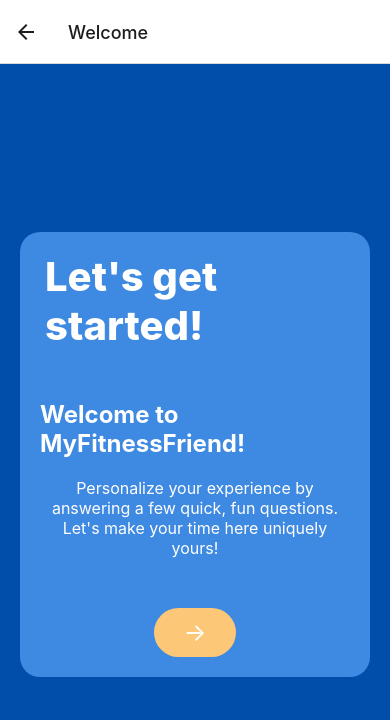
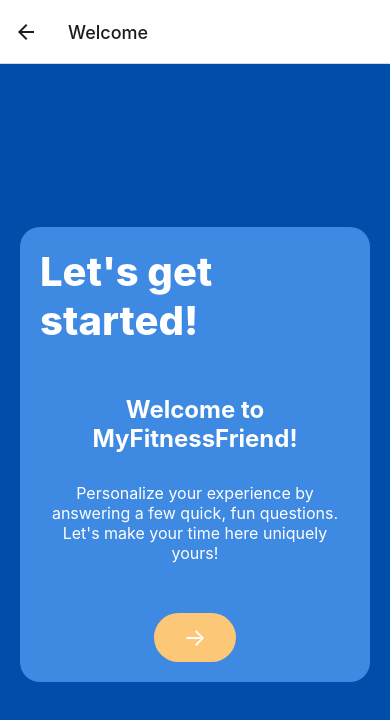
Before and after one commit to jebbwang/MyFitnessFriend, a React Native app in the folder MFF-Frontend/: screen /Welcome in a window 390 px wide. Shown: the top 720 px of the page. Built offline with nearby package versions, Linux system fonts and the light colour scheme.

Commit message:
updated welcome card

```diff
--- a/MFF-Frontend/CreateAccount/WelcomePage.js
+++ b/MFF-Frontend/CreateAccount/WelcomePage.js
@@ -5,7 +5,10 @@
   return (
     <View style={styles.container}>
       <View style={styles.card}>
-        <Text style={styles.header}>Let's get started!</Text>
+        <View style={styles.headerContainer}>
+          <Text style={styles.header}>Let's get started!</Text>
+
+        </View>
         <Text style={styles.subtext}>Welcome to MyFitnessFriend!</Text>
         <Text style={styles.description}>Personalize your experience by answering a few quick, fun questions. Let's make your time here uniquely yours!</Text>
         <TouchableOpacity style={styles.button} onPress={() => navigation.navigate('Questionaire')}>
@@ -36,13 +39,18 @@
     fontWeight: '800',
     color: 'white',
     marginBottom: 50,
-    width: 300
+    // width: 300
+  },
+  headerContainer: {
+    // width: 350,
+    // backgroundColor: '#FFA500'
   },
   subtext: {
     fontSize: 24,
     fontWeight: 'bold',
     color: 'white',
-    marginBottom: 20,
+    marginBottom: 30,
+    textAlign: 'center'
   },
   description: {
     fontSize: 16,
```
Also changed, not shown: 1 other file (tests, documents, lock files or other folders).
